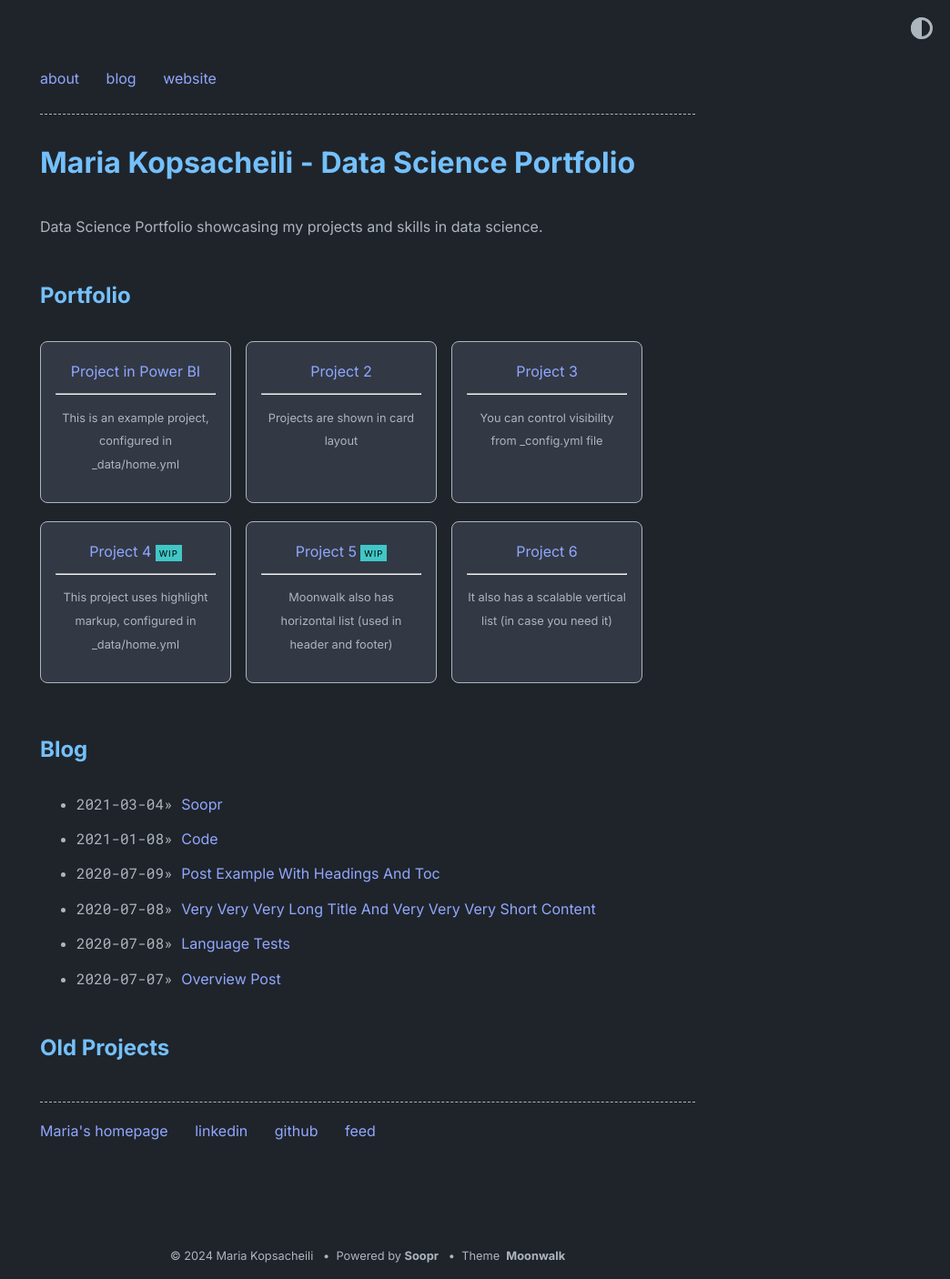
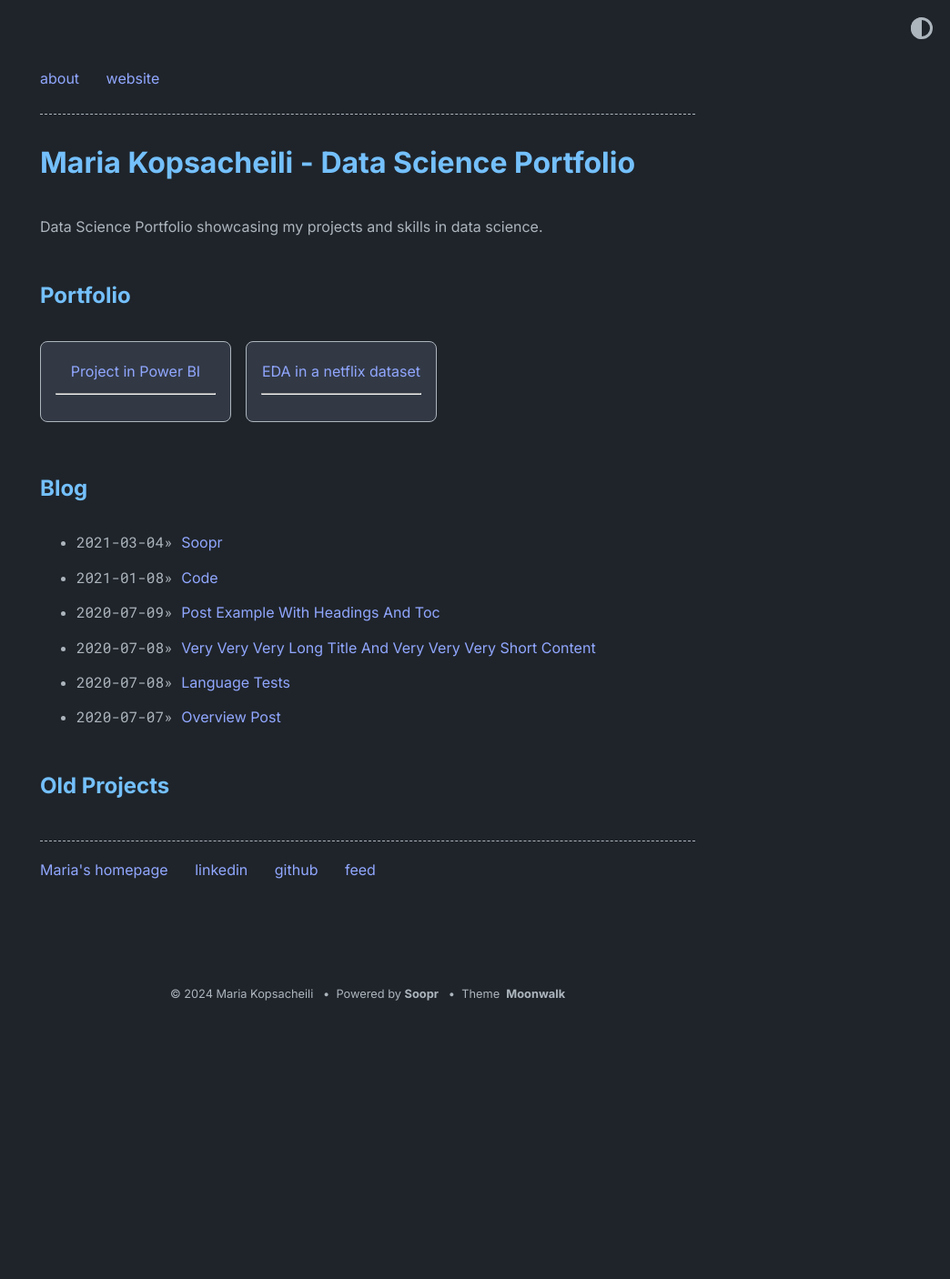
Before and after one commit to mariakopsacheili/mariakopsacheili.github.io, a Jekyll site: the page built from index.md, in a window 1280 px wide. Shown: the whole page at 91% size, without its empty margins (236-1280 px from the left). Built offline with Jekyll 4.4.1, drawn with Linux system fonts in a browser that asks for light colours; after the commit the page ends 1119 px from its top, so only the background shows below that.

Commit message:
Update home.yml

```diff
--- a/_data/home.yml
+++ b/_data/home.yml
@@ -2,8 +2,8 @@ navbar_entries:
   - title: about
     url: about
 
-  - title: blog
-    url: blog
+  #- title: blog
+    #url: blog
 
   - title: website
     url: https://mariakopsacheili.github.io
@@ -11,29 +11,26 @@ navbar_entries:
 project_entries:
   - title: Project in Power BI
     url: overview-post
-    desc: This is an example project, configured in _data/home.yml
+    desc: #This is an example project, configured in _data/home.yml
 
-  - title: Project 2
+  - title: EDA in a netflix dataset
     url: overview-post
-    desc: Projects are shown in card layout
+    desc: # are shown in card layout
 
-  - title: Project 3
-    url: overview-post
-    desc: You can control visibility from _config.yml file
+ # - title: Project 3
+   # url: overview-post
+   # desc: You can control visibility from _config.yml file
 
-  - title: Project 4
-    url: overview-post
-    desc: This project uses highlight markup, configured in _data/home.yml
-    highlight: WIP
+  #- title: Project 4
+   # url: overview-post
+   # desc: This project uses highlight markup, configured in _data/home.yml
+   # highlight: WIP
 
-  - title: Project 5
-    url: overview-post
-    desc: Moonwalk also has horizontal list (used in header and footer)
-    highlight: WIP
+  #- title: Project 5
+   # url: overview-post
+   # desc: Moonwalk also has horizontal list (used in header and footer)
+   # highlight: WIP
 
-  - title: Project 6
-    url: overview-post
-    desc: It also has a scalable vertical list (in case you need it)
 
 #old_project_entries:
  # - title: Soopr
```
